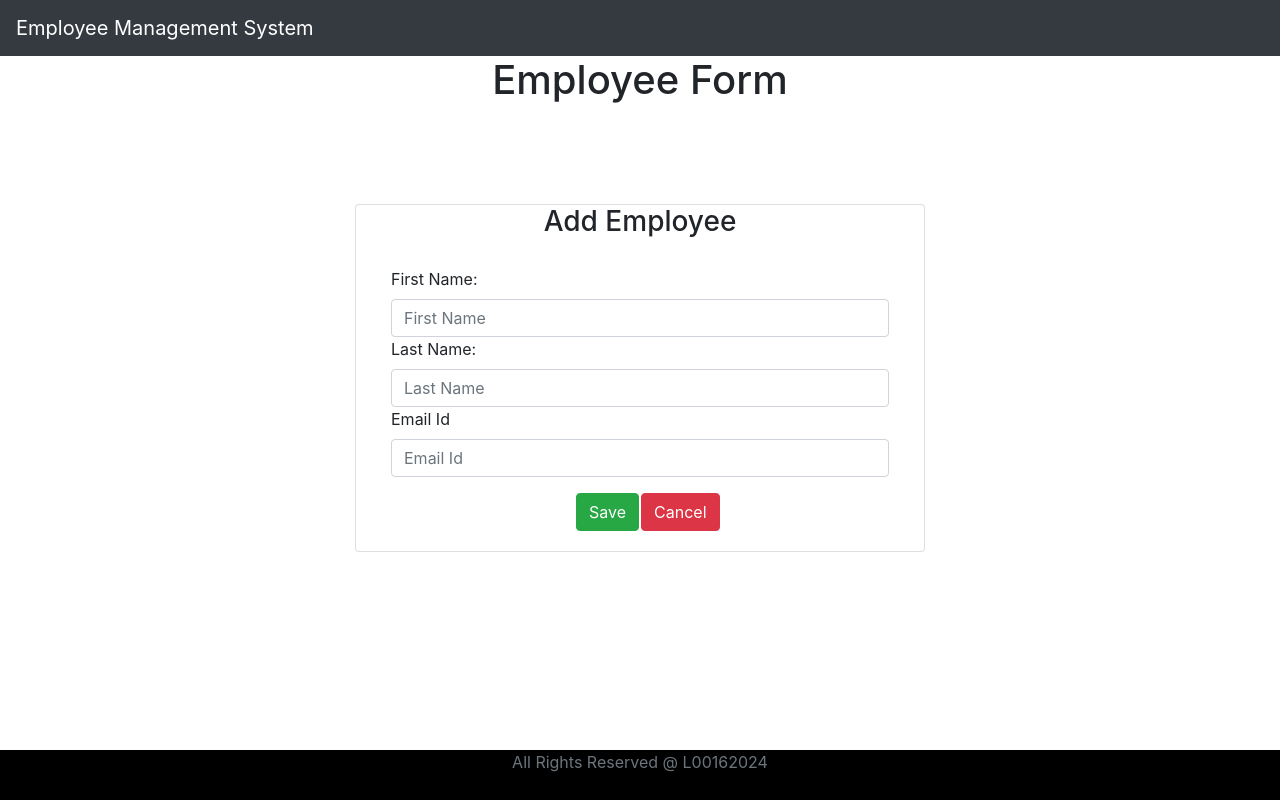
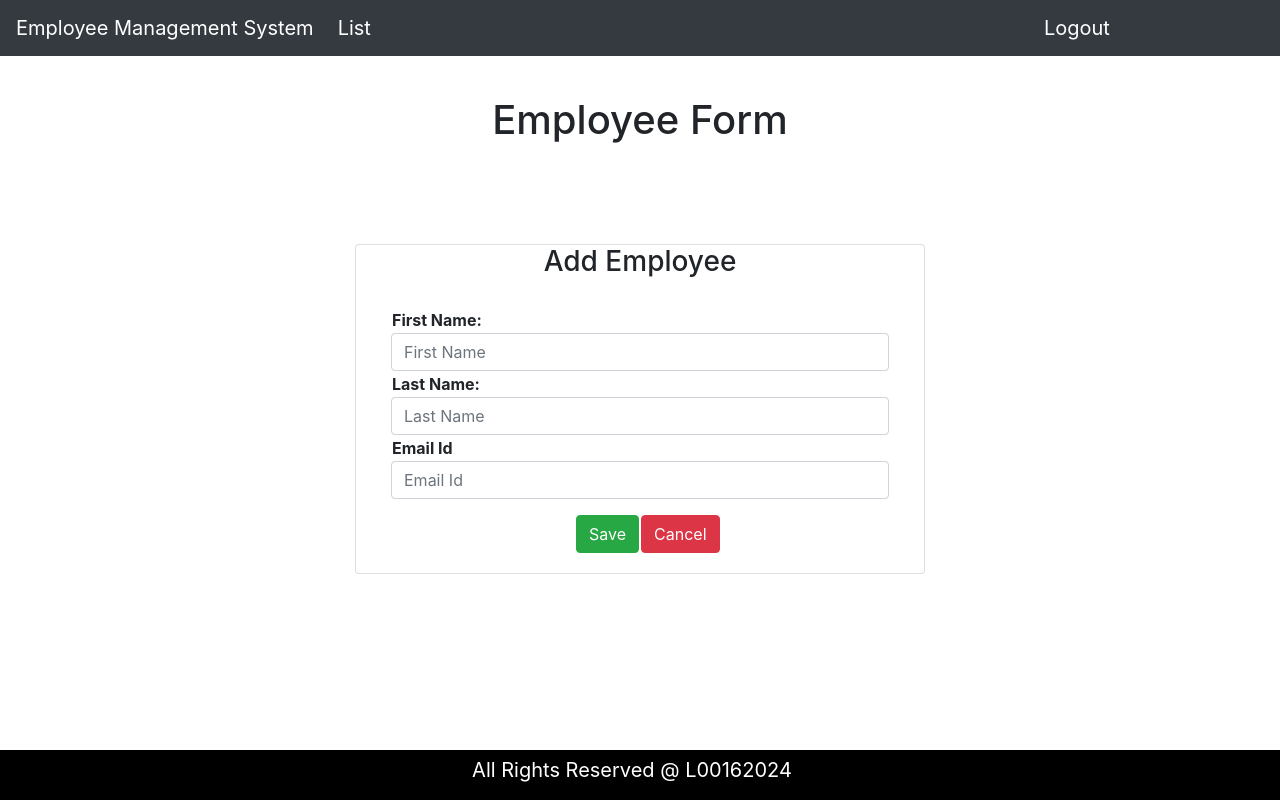
Before and after one commit to WayneRobbo/React-EMS_app, a React (Create React App) app in the folder react-frontend-ems/: page /employees in a window 1280 px wide. Both pictures are taken after a click on the button "Add Employee". Built offline with nearby package versions, Linux system fonts and the light colour scheme; no server answers.

Commit message:
Update-styling-Working-Prototype

```diff
--- a/react-frontend-ems/src/components/CreateEmployeeComponent.jsx
+++ b/react-frontend-ems/src/components/CreateEmployeeComponent.jsx
@@ -87,6 +87,14 @@ class CreateEmployeeComponent extends Component {
         }
     }
 
+    getButton(){
+        if(this.state.id === "_add"){
+           return <button className = "btn btn-success"  onClick = {this.saveEmployee} style = {{marginLeft: "185px"}}>Save</button>
+        }else{
+           return <button className = "btn btn-success" onClick = {this.saveEmployee} style = {{marginLeft: "185px"}}>Update</button>
+        }
+    }
+
     render() {
         return (
             <div>
@@ -101,20 +109,21 @@ class CreateEmployeeComponent extends Component {
                                 <div className = "card-body">
                                     <form>
                                         <div className = "form-group">
-                                            <label> First Name: </label>
+                                            <th> First Name: </th>
                                             <input placeholder = "First Name" name = "firstName" className = "form-control"
                                                 value={this.state.firstName} onChange={this.changeFirstName}/>
 
-                                            <label> Last Name: </label>
+                                            <th> Last Name: </th>
                                             <input placeholder = "Last Name" name = "lastName" className = "form-control"
                                                 value={this.state.lastName} onChange={this.changeLastName}/>
 
-                                            <label> Email Id </label>
+                                            <th> Email Id </th>
                                             <input placeholder = "Email Id" name = "emailId" className = "form-control"
                                                 value={this.state.emailId} onChange={this.changeEmailId}/>
                                         </div>
-
-                                        <button className = "btn btn-success"  onClick = {this.saveEmployee} style = {{marginLeft: "185px"}}>Save</button>
+                                        {
+                                             this.getButton()
+                                        }
                                         <button className = "btn btn-danger" onClick = {this.cancel} style = {{marginLeft: "2px"}}>Cancel</button>
                                     </form>
                                 </div>
--- a/react-frontend-ems/src/components/FooterComponent.jsx
+++ b/react-frontend-ems/src/components/FooterComponent.jsx
@@ -4,7 +4,7 @@ class FooterComponent extends Component {
      render() {
         return (
             <footer className="footer">
-                <span className="text-muted">All Rights Reserved @ L00162024</span>
+                <span className="navbar-brand">All Rights Reserved @ L00162024</span>
             </footer>
         );
     }
--- a/react-frontend-ems/src/components/HeaderComponent.jsx
+++ b/react-frontend-ems/src/components/HeaderComponent.jsx
@@ -5,8 +5,10 @@ class HeaderComponent extends Component {
         return (
             <div>
                 <header>
-                    <nav className="navbar navbar-expand-md navbar-dark bg-dark">
+                    <nav style = {{marginBottom: "40px"}}className="navbar navbar-expand-md navbar-dark bg-dark">
                         <div className="navbar-brand">Employee Management System</div>
+                        <div  style = {{marginLeft: "8px"}} className="navbar-brand">List</div>
+                        <div style = {{marginLeft: "657px"}} className="navbar-brand">Logout</div>
                     </nav>
                 </header>
             </div>
--- a/react-frontend-ems/src/components/ListEmployeeComponent.jsx
+++ b/react-frontend-ems/src/components/ListEmployeeComponent.jsx
@@ -47,9 +47,8 @@ class ListEmployeeComponent extends Component {
     render() {
         return (
             <div>
-                <h2 className="text-center">Employees List</h2>
+                <h2 style = {{marginBottom: "10px"}} className="text-center">Employees List</h2>
                     <div className = "row">
-                        <button className ="btn btn-primary" style = {{marginLeft: "900px"}} onClick={this.addEmployee}>Add Employee</button>
                             <table className = "table table-striped tabled-bordered">
                                 <thead>
                                     <tr>
@@ -77,6 +76,7 @@ class ListEmployeeComponent extends Component {
                                     }
                                 </tbody>
                             </table>
+                            <button className ="btn btn-primary" style = {{marginLeft: "893px"}} onClick={this.addEmployee}>Add Employee</button>
                     </div>
             </div>
         );
--- a/react-frontend-ems/src/components/ReviewEmployeeComponent.jsx
+++ b/react-frontend-ems/src/components/ReviewEmployeeComponent.jsx
@@ -9,12 +9,18 @@ class ReviewEmployeeComponent extends Component {
                 id: this.props.match.params.id,
                 employee: {}
         }
+
+        this.backButton = this.backButton.bind(this);
     }
 
     componentDidMount(){
         EmployeeService.getEmployeeById(this.state.id).then(response =>{
             this.setState({employee: response.data});
         });
+    }
+
+    backButton(){
+        this.props.history.push("/employees");
     }
 
     render() {
@@ -25,17 +31,18 @@ class ReviewEmployeeComponent extends Component {
                     <h3 className = "text-center"> Review Employee Details </h3>
                     <div className = "card-body">
                         <div className = "row">
-                            <label> Employee First Name:  </label>
+                            <th style={{paddingRight: "8px"}}> Employee First Name:  </th>
                             <div> { this.state.employee.firstName }</div>
                         </div>
                         <div className = "row">
-                            <label> Employee Last Name:  </label>
+                            <th style={{paddingRight: "8px"}}> Employee Last Name:  </th>
                             <div> { this.state.employee.lastName }</div>
                         </div>
                         <div className = "row">
-                            <label> Employee Email Id:  </label>
+                            <th style={{paddingRight: "8px"}}> Employee Email Id:  </th>
                             <div> { this.state.employee.emailId }</div>
                         </div>
+                        <button style={{marginLeft: "440px"}} onClick={this.backButton} className = "btn btn-info">Back</button>
                     </div>
                 </div>
             </div>
--- a/react-frontend-ems/src/components/UpdateEmployeeComponent.jsx
+++ b/react-frontend-ems/src/components/UpdateEmployeeComponent.jsx
@@ -68,7 +68,7 @@ class UpdateEmployeeComponent extends Component {
                                 <div className = "card-body">
                                     <form>
                                         <div className = "form-group">
-                                            <label> First Name: </label>
+                                            <th> First Name: </th>
                                             <input placeholder = "First Name" name = "firstName" className = "form-control"
                                                 value={this.state.firstName} onChange={this.changeFirstName}/>
 
```
